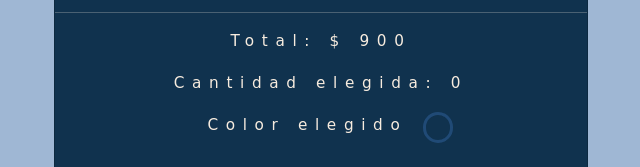
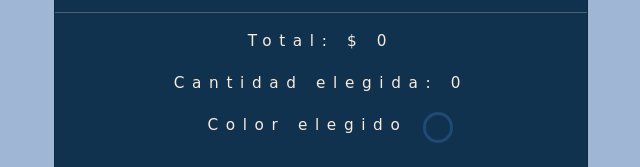
Before and after one commit to Sufuron/JS_Desafio, a website: page index.html in a window 1280 px wide. Shown: the part 648-815 px from the top of the page, 319-959 px from the left. Drawn offline with Linux system fonts and the light colour scheme.

Commit message:
se cambio valor inicial del producto en index.html

```diff
--- a/index.html
+++ b/index.html
@@ -24,7 +24,7 @@
                     <input type="color">
                     <hr>
                     <p class="card_main_price">Total: $
-                        <span>900</span>
+                        <span>0</span>
                     </p>
                     <p>Cantidad elegida:
                         <span class="card_main_quantity">0</span>
@@ -37,6 +37,7 @@
                     <button class="btn btn-primary card_main_button">Calcular Total</button>
                 </div>
             </div>
+        </div>
     </section>
     <script src="./assets/js/app.js"></script>
 </body>
```
